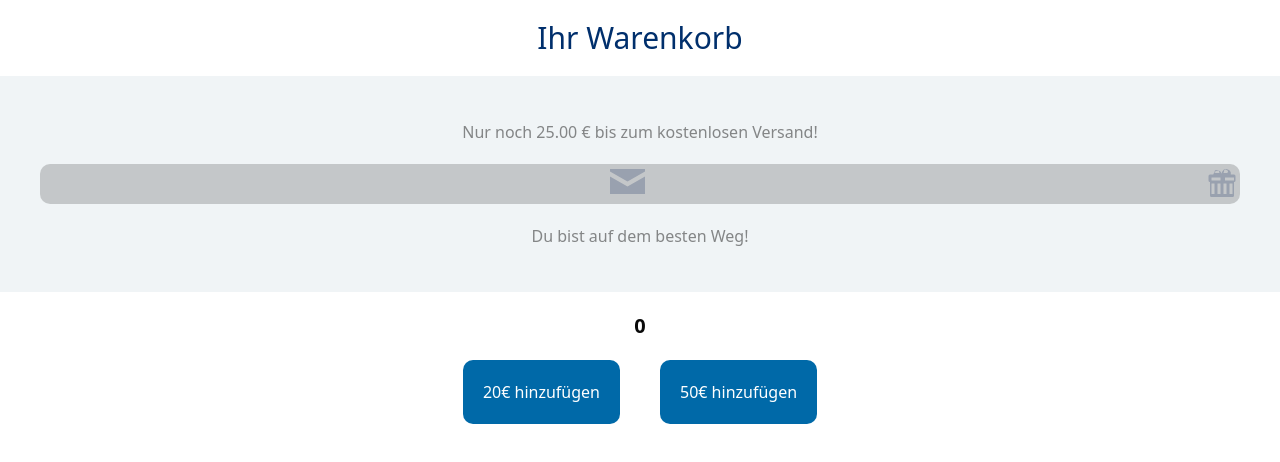
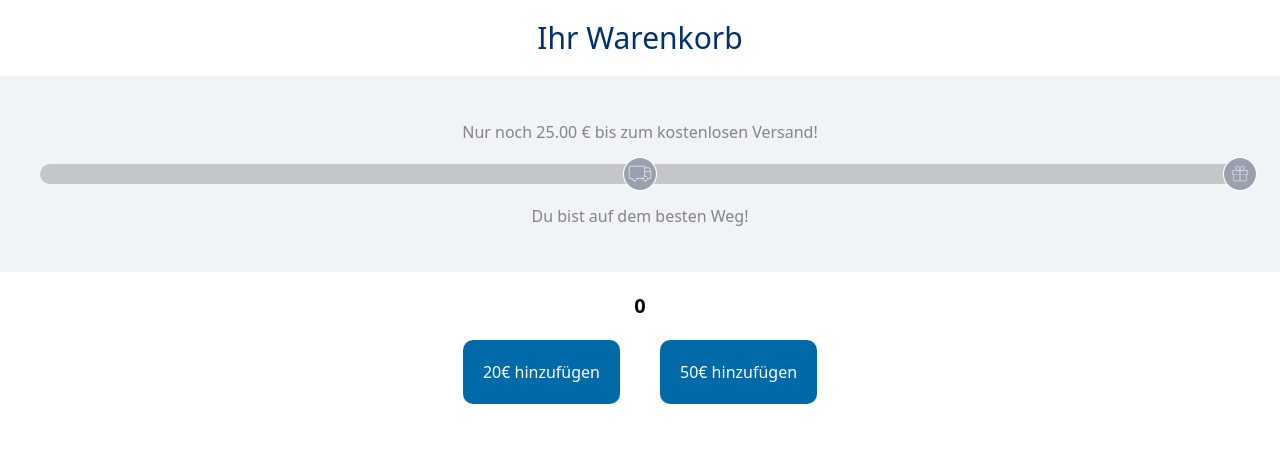
Before and after one commit to build-with-chris/CaseStudyChris, a React (Vite) app in the folder Progressbar/: page / in a window 1280 px wide. Shown: the top 462 px of the page. Built offline with nearby package versions, Linux system fonts and the light colour scheme.

Commit message:
getting the icons from the website and implement them in the files

```diff
--- a/Progressbar/src/ProgressBar.tsx
+++ b/Progressbar/src/ProgressBar.tsx
@@ -1,5 +1,6 @@
 import { Progress } from "@/components/ui/progress"
-
+import PresentIcon from "./components/icons/PresenetIcon";
+import PostIcon from "./components/icons/PostIcon";
 interface ProgressBarProps {
     cartValue : number;
 }
@@ -45,11 +46,30 @@ export default function ProgressBar({ cartValue }: ProgressBarProps) {
     const topText = getTopText(cartValue);
     const bottomText = getBottomText(cartValue);
 
+
+
     return (
       <div className="bg-[#F0F4F6] p-10 text-center">
 
         <p className="p-1 text-md mb-4 text-primary/50" >{topText}</p>
+        <div className="relative">
+
+            <PostIcon
+              className={`absolute left-[50%] top-1/2 w-11 h-11 transform -translate-x-1/2 -translate-y-1/2 z-10 ${
+                cartValue >= 25 ? "text-green-600 fill-green-600" : "text-gray-400 fill-gray-400"
+              }`}
+            />
+
+
+            <PresentIcon
+              className={`absolute left-[100%] top-1/2 w-11 h-11 transform -translate-x-1/2 -translate-y-1/2 z-10 ${
+                cartValue >= 75 ? "text-green-600 fill-green-600" : "text-gray-400 fill-gray-400"
+              }`}
+            />
+
         <Progress value={progress} cartValue={cartValue} />
+
+        </div>
         {bottomText &&
         (<p className="p-1 text-md mt-4 text-primary/50">{bottomText}</p>)
         }
--- a/Progressbar/src/components/icons/PostIcon.tsx
+++ b/Progressbar/src/components/icons/PostIcon.tsx
@@ -3,12 +3,76 @@ import * as React from "react";
 const PostIcon = ({ className }: { className?: string }) => (
   <svg
     className={className}
+    viewBox="0 0 32 32"
     fill="currentColor"
     xmlns="http://www.w3.org/2000/svg"
-    viewBox="0 0 24 24"
   >
-    <path d="m 0,2 0,1 7,4 7,-4 0,-1 z m 0,3 0,7 14,0 0,-7 -7,4 z" />
+    <g clipPath="url(#clip0_669_27355)">
+      <path
+        d="M16 28C22.6274 28 28 22.6274 28 16C28 9.37258 22.6274 4 16 4C9.37258 4 4 9.37258 4 16C4 22.6274 9.37258 28 16 28Z"
+        fill="currentColor"
+        stroke="white"
+        strokeWidth="0.8"
+        strokeLinecap="round"
+        strokeLinejoin="round"
+      />
+      <path
+        d="M19.3682 11.4551H22.3562C22.4681 11.455 22.5774 11.4884 22.6702 11.5509C22.763 11.6134 22.835 11.7022 22.8769 11.806L23.8594 14.2621"
+        stroke="white"
+        strokeWidth="0.449123"
+        strokeLinecap="round"
+        strokeLinejoin="round"
+      />
+      <path
+        d="M8.14062 15.9473H19.3687"
+        stroke="white"
+        strokeWidth="0.449123"
+        strokeLinecap="round"
+        strokeLinejoin="round"
+      />
+      <path
+        d="M19.9293 21.0012C20.8595 21.0012 21.6135 20.2472 21.6135 19.317C21.6135 18.3869 20.8595 17.6328 19.9293 17.6328C18.9992 17.6328 18.2451 18.3869 18.2451 19.317C18.2451 20.2472 18.9992 21.0012 19.9293 21.0012Z"
+        stroke="white"
+        strokeWidth="0.449123"
+        strokeLinecap="round"
+        strokeLinejoin="round"
+      />
+      <path
+        d="M12.07 21.0012C13.0001 21.0012 13.7542 20.2472 13.7542 19.317C13.7542 18.3869 13.0001 17.6328 12.07 17.6328C11.1398 17.6328 10.3857 18.3869 10.3857 19.317C10.3857 20.2472 11.1398 21.0012 12.07 21.0012Z"
+        stroke="white"
+        strokeWidth="0.449123"
+        strokeLinecap="round"
+        strokeLinejoin="round"
+      />
+      <path
+        d="M18.2461 19.3145H13.7549"
+        stroke="white"
+        strokeWidth="0.449123"
+        strokeLinecap="round"
+        strokeLinejoin="round"
+      />
+      <path
+        d="M19.3682 14.2637H23.8594V18.7549C23.8594 18.9038 23.8002 19.0466 23.695 19.1519C23.5897 19.2572 23.4469 19.3163 23.298 19.3163H21.6138"
+        stroke="white"
+        strokeWidth="0.449123"
+        strokeLinecap="round"
+        strokeLinejoin="round"
+      />
+      <path
+        d="M10.3862 19.3164H8.70203C8.55314 19.3164 8.41034 19.2573 8.30506 19.152C8.19977 19.0467 8.14062 18.9039 8.14062 18.755V10.8954C8.14062 10.7465 8.19977 10.6037 8.30506 10.4984C8.41034 10.3931 8.55314 10.334 8.70203 10.334H19.3687V17.7284"
+        stroke="white"
+        strokeWidth="0.449123"
+        strokeLinecap="round"
+        strokeLinejoin="round"
+      />
+    </g>
+    <defs>
+      <clipPath id="clip0_669_27355">
+        <rect width="32" height="32" fill="white" />
+      </clipPath>
+    </defs>
   </svg>
 );
 
+
 export default PostIcon;
--- a/Progressbar/src/components/icons/PresenetIcon.tsx
+++ b/Progressbar/src/components/icons/PresenetIcon.tsx
@@ -5,9 +5,58 @@ const PresentIcon = ({ className }: { className?: string }) => (
     className={className}
     fill="currentColor"
     xmlns="http://www.w3.org/2000/svg"
-    viewBox="0 0 24 24"
+    viewBox="0 0 32 32"
   >
-    <path d="M20 7h-2.18a3.001 3.001 0 0 0-5.58-2.01c-.27.45-.49.94-.63 1.45-.14-.5-.36-1-.63-1.45A3.001 3.001 0 0 0 6.18 7H4a1 1 0 0 0-1 1v3a1 1 0 0 0 1 1v9a1 1 0 0 0 1 1h14a1 1 0 0 0 1-1v-9a1 1 0 0 0 1-1V8a1 1 0 0 0-1-1zM15 4a1 1 0 0 1 0 2h-2a6.9 6.9 0 0 1 .35-1.01A1.001 1.001 0 0 1 15 4zM9 4c.41 0 .79.25.94.64.23.46.35.95.35 1.36H8a1 1 0 0 1 0-2zm-4 5h6v2H5V9zm2 11H5v-7h2v7zm4 0H9v-7h2v7zm4 0h-2v-7h2v7zm4 0h-2v-7h2v7zm1-9h-6V9h6v2z" />
+    <g clipPath="url(#clip0_669_27347)">
+      <path
+        d="M16 28C22.6274 28 28 22.6274 28 16C28 9.37258 22.6274 4 16 4C9.37258 4 4 9.37258 4 16C4 22.6274 9.37258 28 16 28Z"
+        fill="currentColor"
+        stroke="white"
+        strokeWidth="0.8"
+        strokeLinecap="round"
+        strokeLinejoin="round"
+      />
+      <path
+        d="M21.1012 13.5801H10.8983C10.6422 13.5801 10.4346 13.7877 10.4346 14.0438V15.8989C10.4346 16.1551 10.6422 16.3627 10.8983 16.3627H21.1012C21.3574 16.3627 21.565 16.1551 21.565 15.8989V14.0438C21.565 13.7877 21.3574 13.5801 21.1012 13.5801Z"
+        stroke="white"
+        strokeWidth="0.371015"
+        strokeLinecap="round"
+        strokeLinejoin="round"
+      />
+      <path
+        d="M20.6377 16.3613V20.5352C20.6377 20.6582 20.5888 20.7762 20.5018 20.8632C20.4149 20.9501 20.2969 20.999 20.1739 20.999H11.8261C11.7031 20.999 11.5851 20.9501 11.4981 20.8632C11.4112 20.7762 11.3623 20.6582 11.3623 20.5352V16.3613"
+        stroke="white"
+        strokeWidth="0.371015"
+        strokeLinecap="round"
+        strokeLinejoin="round"
+      />
+      <path
+        d="M16 13.5801V21.0004"
+        stroke="white"
+        strokeWidth="0.371015"
+        strokeLinecap="round"
+        strokeLinejoin="round"
+      />
+      <path
+        d="M18.8284 10.7521C19.3699 11.2936 19.4017 12.2049 18.8284 12.7127C17.8481 13.5805 16 13.5805 16 13.5805C16 13.5805 16 11.7324 16.8696 10.7521C17.3757 10.1788 18.287 10.2107 18.8284 10.7521Z"
+        stroke="white"
+        strokeWidth="0.371015"
+        strokeLinecap="round"
+        strokeLinejoin="round"
+      />
+      <path
+        d="M13.172 10.7521C12.6306 11.2936 12.5987 12.2049 13.172 12.7127C14.1523 13.5805 16.0004 13.5805 16.0004 13.5805C16.0004 13.5805 16.0004 11.7324 15.1309 10.7521C14.6248 10.1788 13.7135 10.2107 13.172 10.7521Z"
+        stroke="white"
+        strokeWidth="0.371015"
+        strokeLinecap="round"
+        strokeLinejoin="round"
+      />
+    </g>
+    <defs>
+      <clipPath id="clip0_669_27347">
+        <rect width="32" height="32" fill="white" />
+      </clipPath>
+    </defs>
   </svg>
 );
 
--- a/Progressbar/src/components/ui/progress.tsx
+++ b/Progressbar/src/components/ui/progress.tsx
@@ -1,11 +1,8 @@
-import postIcon from "@/assets/post-svgrepo-com.svg";
-import presentIcon from "@/assets/present-svgrepo-com.svg";
+
 import * as React from "react"
 import * as ProgressPrimitive from "@radix-ui/react-progress"
 
 import { cn } from "@/lib/utils"
-import PresentIcon from "../icons/PresenetIcon";
-import PostIcon from "../icons/PostIcon";
 
 function Progress({
   className,
@@ -17,24 +14,12 @@ function Progress({
     <ProgressPrimitive.Root
       data-slot="progress"
       className={cn(
-        "bg-primary/20 relative h-10 w-full overflow-hidden rounded-lg",
+        "bg-primary/20 relative h-5 w-full overflow-hidden rounded-lg",
         className
       )}
       {...props}
     >
-      {/* Truck Icon bei 25€ */}
-      <PostIcon
-        className={`absolute left-1/2 top-0 w-15 h-15 transform -translate-x-1/2 z-10 ${
-          cartValue >= 25 ? "fill-green-600" : "fill-gray-400"
-        }`}
-      />
 
-      {/* Geschenk Icon bei 100% */}
-      <PresentIcon
-        className={`absolute right-[1.5%] top-0 w-9 h-9 transform translate-x-1/2 z-10 ${
-          cartValue >= 75 ? "fill-green-600" : "fill-gray-400"
-        }`}
-      />
       <ProgressPrimitive.Indicator
         data-slot="progress-indicator"
         className="bg-[#002F6C] h-full w-full flex-1 transition-all"
```
Also changed, not shown: Progressbar/src/App.tsx (indentation only), 1 other file (tests, documents, lock files or other folders).
